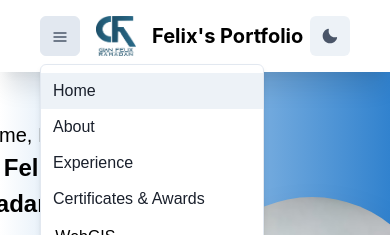
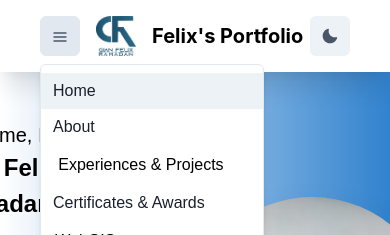
Before and after one commit to gianfelix/web_portfolio_GFR, a React (Create React App) app: page / in a window 390 px wide. Both pictures are taken after a click on the button 60 px from the left and 36 px from the top of the page. Shown: the top 235 px of the page. Built offline with nearby package versions, Linux system fonts and the light colour scheme.

Commit message:
update navbar hamburger

```diff
--- a/src/components/Navbar.jsx
+++ b/src/components/Navbar.jsx
@@ -36,6 +36,7 @@ const Navbar = () => {
     >
       <Flex p={4} align="center" justifyContent="space-between">
         <HStack spacing={4} align="center">
+
           {/* Hamburger Menu  */}
 
           <Menu>
@@ -60,12 +61,50 @@ const Navbar = () => {
               >
                 About
               </MenuItem>
-              <MenuItem
-                onClick={() => navigate("/experience")}
-                _hover={{ bg: "brand.400" }}
-              >
-                Experience
-              </MenuItem>
+
+              <Menu>
+                <MenuButton
+                  as={IconButton}
+                  textAlign={"left"}
+                  icon={
+                    <Text
+                      color={colorMode === "light" ? "black" : "white"}
+                      fontWeight={"normal"}
+                      mr={"10%"}
+                    >
+                      Experiences & Projects
+                    </Text>
+                  }
+                  _hover={{ bg: "brand.400" }}
+                  w={"100%"}
+                  colorScheme="none"
+                  borderRadius={"none"}
+                ></MenuButton>
+                <MenuList
+                  // bg={colorMode === "light" ? "white" : "gray.800"}
+                  border="1px solid"
+                  borderColor={colorMode === "light" ? "gray.200" : "gray.600"}
+                  boxShadow={"md"}
+                  ml={10}
+                  position={"absolute"}
+                  top={"-55px"}
+                  left={"185px"}
+                >
+                  <MenuItem
+                    onClick={() => navigate("/experiences")}
+                    _hover={{ bg: "brand.300" }}
+                  >
+                    Experiences
+                  </MenuItem>
+                  <MenuItem
+                    onClick={() => navigate("/projects")}
+                    _hover={{ bg: "brand.300" }}
+                  >
+                    Projects
+                  </MenuItem>
+                </MenuList>
+              </Menu>
+
               <MenuItem
                 onClick={() => navigate("/certificates")}
                 _hover={{ bg: "brand.400" }}
@@ -167,10 +206,7 @@ const Navbar = () => {
             About
           </Box>
           <Box
-            // onClick={() => navigate("/experience")}
-            // cursor="pointer"
-            // color={colorMode === "light" ? "black" : "white"}
-            // _hover={{ color: "brand.500" }}
+
           >
             <NavbarExpProj />
           </Box>
```
